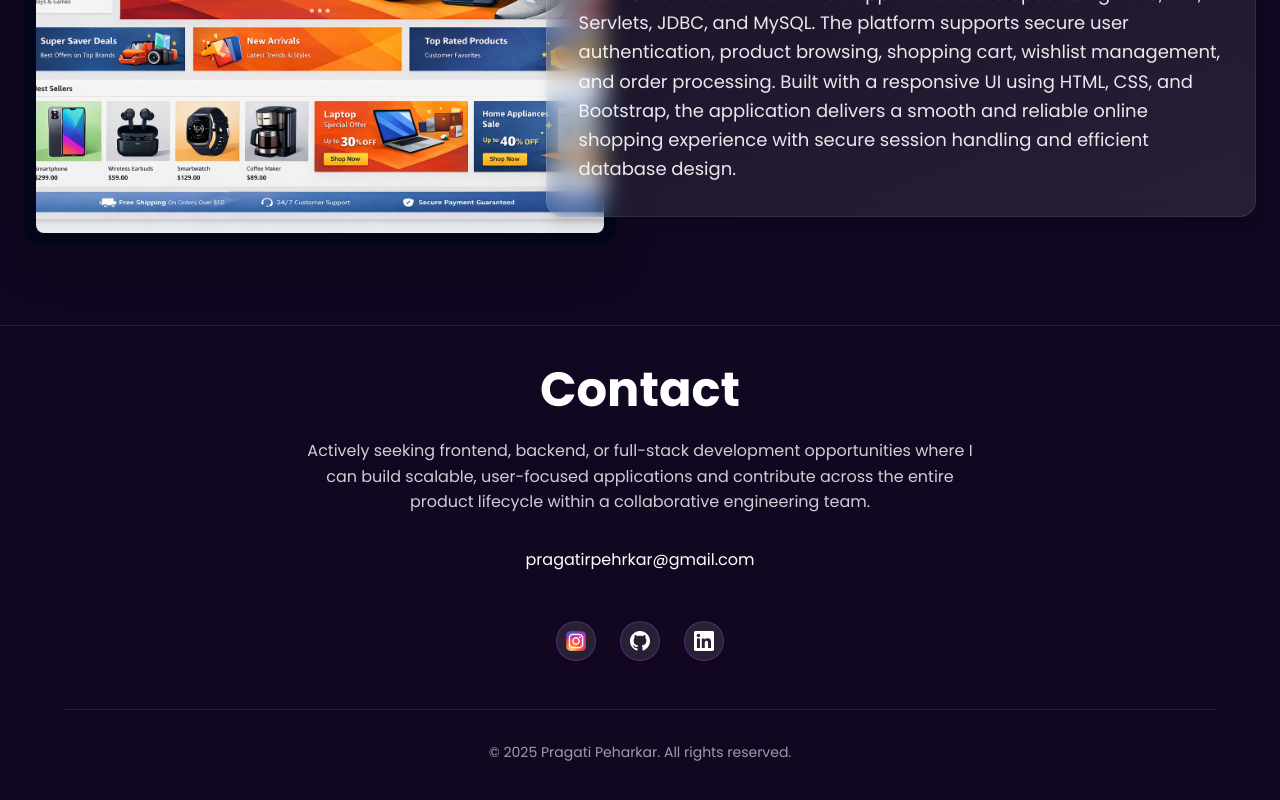
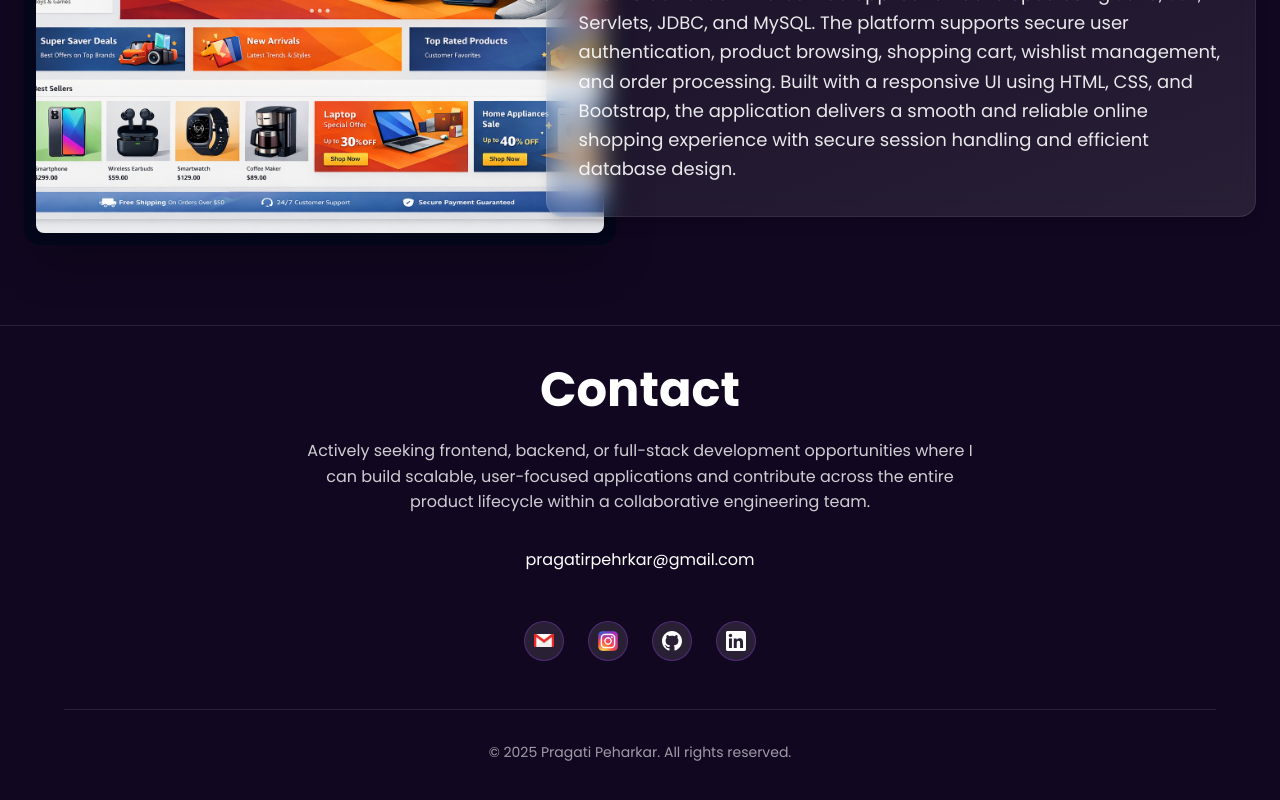
Before and after one commit to Prari2725/devfolio, a Next.js app: page / in a window 1280 px wide. Shown: the part 3414-4214 px from the top of the page. Built offline with nearby package versions, Linux system fonts and the light colour scheme.

Commit message:
email contact setting

```diff
--- a/app/components/Footer.tsx
+++ b/app/components/Footer.tsx
@@ -25,6 +25,19 @@ export default function Footer(): React.JSX.Element {
 
         {/* Social Media Icons */}
         <div className="flex justify-center gap-6 mt-12">
+           <Link
+    href="mailto:pragatirpehrkar@gmail.com"
+    className="w-10 h-10 flex items-center justify-center rounded-full bg-white/10 hover:bg-white/20 border border-purple-500/30 hover:border-purple-500/50 transition-all"
+    aria-label="Email"
+  >
+    <Image
+      src="/assets/email.png"
+      alt="Email"
+      width={20}
+      height={20}
+      className="w-5 h-5"
+    />
+  </Link>
           <Link
             href="https://www.instagram.com/"
             target="_blank"
```
Also changed, not shown: public/assets/email.png (added).
